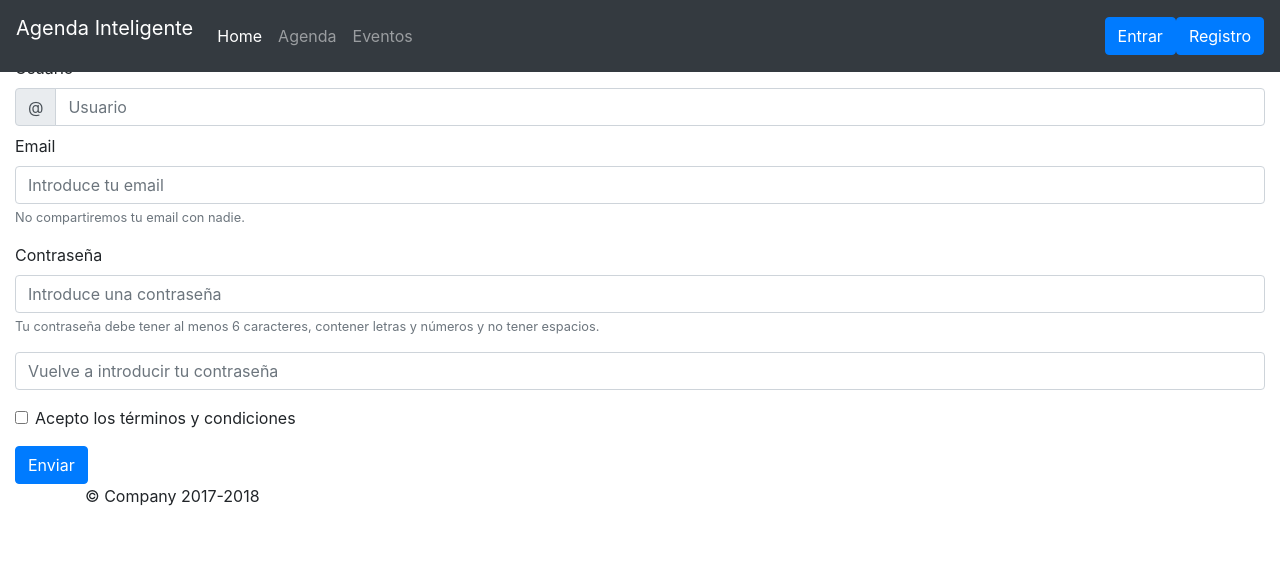
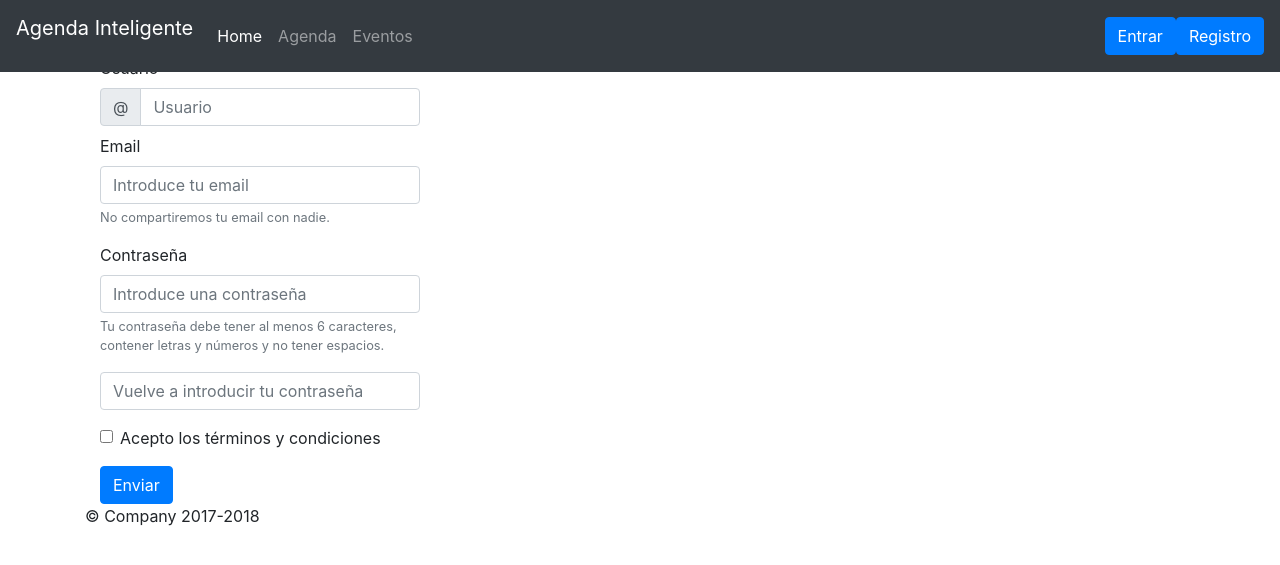
Before and after one commit to iesgn/growlab18, a Flask app: page /registro in a window 1280 px wide. Shown: the top 565 px of the page. Run offline with Flask 2, Linux system fonts and the light colour scheme; some libraries are stand-ins or nearby versions.

Commit message:
Template registro

```diff
--- a/Desarrollo/calendar/templates/registro.html
+++ b/Desarrollo/calendar/templates/registro.html
@@ -3,7 +3,10 @@
 {% block titulo %}Registro{% endblock %}
 
 {% block content %}
-
+<div class="container">
+        <!-- Example row of columns -->
+        <div class="row">
+          <div class="col-md-4">
 	<form action="/registro" method="post">
       <div class="col-auto">
       <label for="inputUsuario">Usuario</label>
@@ -35,5 +38,7 @@
       </div>
     </form>
 
-
+</div>
+</div>
+</div>
 {% endblock %}
```
